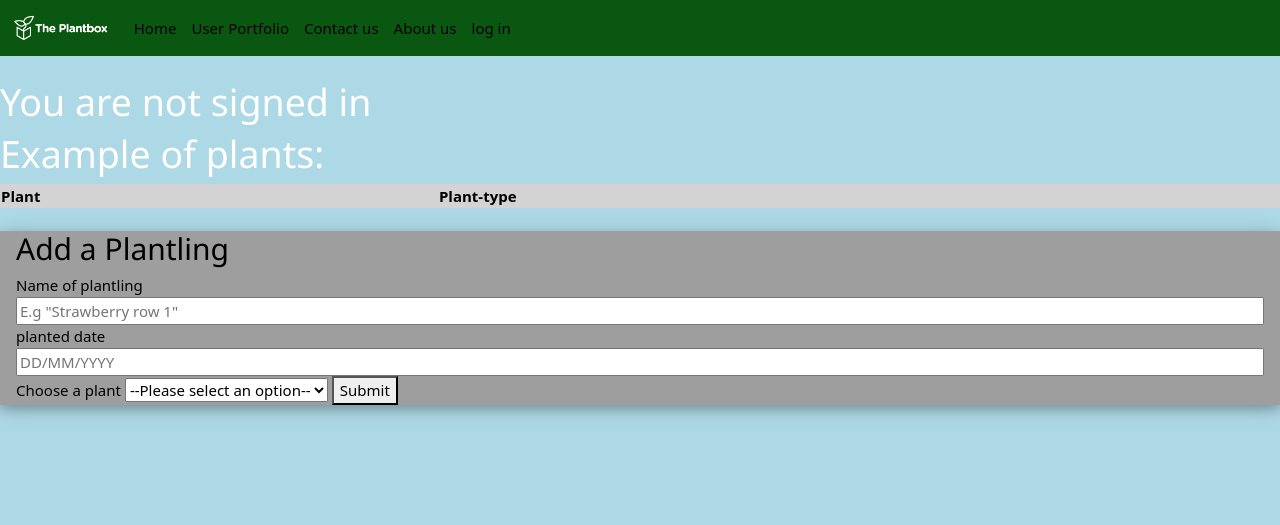
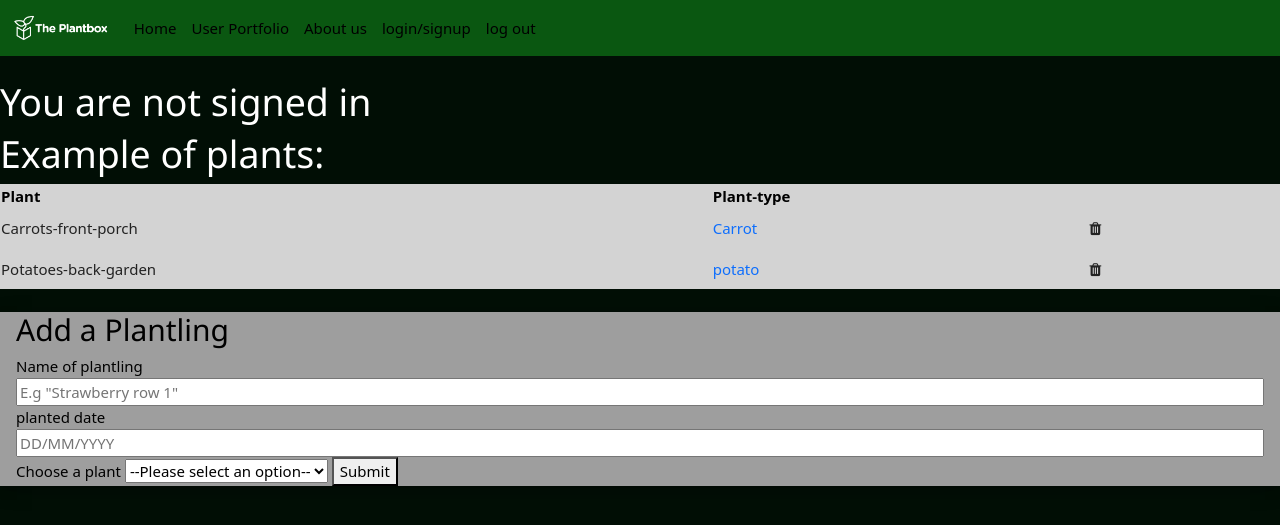
Before and after one commit to wowcivnerd/theplantbox, a Flask app: page /portfolio in a window 1280 px wide. Shown: the top 525 px of the page. Run offline with Flask 2, Linux system fonts and the light colour scheme; data that the repository does not hold is empty; parts of the project's set-up code (start-up, migrations or seed data) failed here and were passed over.

Commit message:
reponsive design and fixed sign-up

```diff
--- a/plantbox/main.py
+++ b/plantbox/main.py
@@ -7,7 +7,7 @@
 from unicodedata import name
 from flask import Blueprint, Flask, render_template, g, request, redirect, url_for, session, render_template_string
 import sqlite3
-from werkzeug.security import check_password_hash
+from werkzeug.security import check_password_hash,generate_password_hash    #FIX THE HASH
 #https://techmonger.github.io/4/secure-passwords-werkzeug/  NEED TO HASH ALL PASSWORDS
 
 
@@ -99,7 +99,7 @@
             cursor.execute(sql,(user_email,user_password,))
             result = cursor.fetchall()
             try:
-                session['id'] = result[0]
+                session['id'] = result[0]['id']
                 print("cursor executed")
             except:
                 print("No session ID")
@@ -111,6 +111,14 @@
             session.pop('password', default=None)
             return redirect(url_for("signup"))
     return render_template("sign-up.html")
+
+
+
+@app.route("/logout")
+def logout():
+    session.clear()
+    logged_in = False
+    return redirect(url_for('index'))
 
 
 
@@ -230,5 +238,13 @@
     get_db().commit()
     return redirect(url_for('portfolio'))
 
+
+
+
+@app.errorhandler(404)
+def error_404(error):
+    return render_template('error404.html',error=error), 404
+
+
 if __name__ == "__main__":
     app.run(host='0.0.0.0',port=8008,debug=True)
--- a/plantbox/static/css/styles.css
+++ b/plantbox/static/css/styles.css
@@ -172,8 +216,29 @@
 
 
 
-@media only screen and (min-width: 641px) {
-    body {
-        background-color: lightblue;
+@media only screen and (min-width: 651px) {
+    /* home page */
+    .image-hero-image {
+        width: 40rem !important;
     }
+    .CTA h4 {
+        font-size: xx-large;
+        margin-top: 3rem;
+    }
+    .CTA-link {
+        font-size: xx-large;
+
+    }
+    p {
+        font-size: xx-large;
+        text-align: center;
+        padding-top: 5rem;
+    }
+    .CTA-list {
+        font-size: x-large;
+        padding-top: 5rem;
+    }
+
+
+
 }
--- a/plantbox/templates/about.html
+++ b/plantbox/templates/about.html
@@ -11,13 +11,13 @@
     <div class="about-us-profile">
         <img class="about-us-profile-image" src="/static/images/Ollie-profile-picture.jpg" alt="Picture of our founder Ollie Brown">
         <div class="about-us-profile-text">
-            <h4 class="about-us-staff-Name">
+            <h4>
                 Ollie Brown
             </h4>
-            <h6 class="about-us-staff-posistion">
+            <h6>
                 Founder and head programmer
             </h6>
-            <p class="about-us-staff-bio">
+            <p>
                 Ollie created the Plant Box in 2022 with a mission to make it simple for people to grow their own food. As a programmer and gardener as a hobby, Ollie made a one stop web application for all gardeners, Hobbbsts and professionals alike.
             </p>
         </div>
--- a/plantbox/templates/index.html
+++ b/plantbox/templates/index.html
@@ -4,7 +4,8 @@
 <!-- START YOUR JOURNEY NOW  -->
 <div class="top-home-row" width="100%">
     <div class="hero-image" height="300px">
-        <img src="/static/images/hero-image.jpg" width="200rem" height="auto"  alt="">
+        <img class="image-hero-image" src="/static/images/hero-image.jpg" >
+        <!-- 15 rem on mobile NOT WORKING FROM THE FUCKING CSS PAGE  -->
     </div>
 </div>
 
--- a/plantbox/templates/layout.html
+++ b/plantbox/templates/layout.html
@@ -31,9 +31,10 @@
           <a class="nav-link" href="/">Home</a>
           {%  endif  %}
           <a class="nav-link" href="/portfolio">User Portfolio</a>
-          <a class="nav-link" href="/contact">Contact us      </a>
           <a class="nav-link" href="/about">About us          </a>
-          <a class="nav-link" href="/login"> log in           </a>
+          <a class="nav-link" href="/login"> login/signup     </a>
+          <a class="nav-link" href="/logout"> log out         </a>
+
         </div>
       </div>
     </div>
--- a/plantbox/templates/login.html
+++ b/plantbox/templates/login.html
@@ -8,7 +8,7 @@
     <input type="password" id="password" name="password" required />
     <button type="submit">Submit</button>
 </form>
-<p>Don't have an account? <a href="/signup"><u>signup</u></a></p>
+<p class="login-signup-change">Don't have an account? <a href="/signup"><u>Sign up</u></a></p>
 {%  if incorrect_creds:  %}
 <p class="error_msg">Incorrect username or password, please try again.</p>
 {%  endif  %}
--- a/plantbox/templates/sign-up.html
+++ b/plantbox/templates/sign-up.html
@@ -14,7 +14,7 @@
     <br>
     <button type="submit">Submit</button>
     <br>
-    <p>Already have an account? <a href="/login"><u>Log in</u></a></p>
+    <p class="login-signup-change">Already have an account? <a href="/login"><u>Log in</u></a></p>
 </form>
 
 {%  endblock  %}
--- a/plantbox/templates/user-portfolio.html
+++ b/plantbox/templates/user-portfolio.html
@@ -5,11 +5,6 @@
 {%  if logged_in:  %}
 <h1>Hello {{ session['name']  }} </h1>
 <h1>your plants:</h1>
-
-{%  else:  %}
-<h1> You are not signed in  </h1>
-<h1>Example of plants:</h1>
-{%  endif  %}
 <table id="plant_display">
     <tr>
         <th>Plant</th>
@@ -37,6 +32,52 @@
         </tr>
         {%  endfor  %}
     </tr>
+{%  else:  %}
+<h1> You are not signed in  </h1>
+<h1>Example of plants:</h1>
+<table id="plant_display">
+    <tr>
+        <th>Plant</th>
+        <th>Plant-type</th>
+
+    </tr>
+    <tr>
+
+        <tr>
+            <td> Carrots-front-porch</td>
+            <td>
+                <a href="/page/carrot"> Carrot</a>
+            </td>
+
+            <td>
+                <form action="/delete" method="post">
+                    <button type="submit" class = "w3-button">
+                        <i class="fa fa-trash"></i>
+                        <input type="hidden" name="ID" value="#">
+
+                    </button>
+                </form>
+            </td>
+        </tr>
+        <tr>
+            <td> Potatoes-back-garden</td>
+            <td>
+                <a href="/page/potato"> potato</a>
+            </td>
+            <td>
+                <form action="/delete" method="post">
+                    <button type="submit" class = "w3-button">
+                        <i class="fa fa-trash"></i>
+                        <input type="hidden" name="ID" value="#">
+
+                    </button>
+            </form>
+            </td>
+        </tr>
+
+    </tr>
+{%  endif  %}
+
 
 </table>
 <br>
```
Also changed, not shown: other parts of plantbox/static/css/styles.css (+48 -4 lines), plantbox/templates/contact.html (deleted, +0 -9 lines), plantbox/templates/error404.html (added, +20 -0 lines), plantbox/static/images/404-pic.jpg (added).
